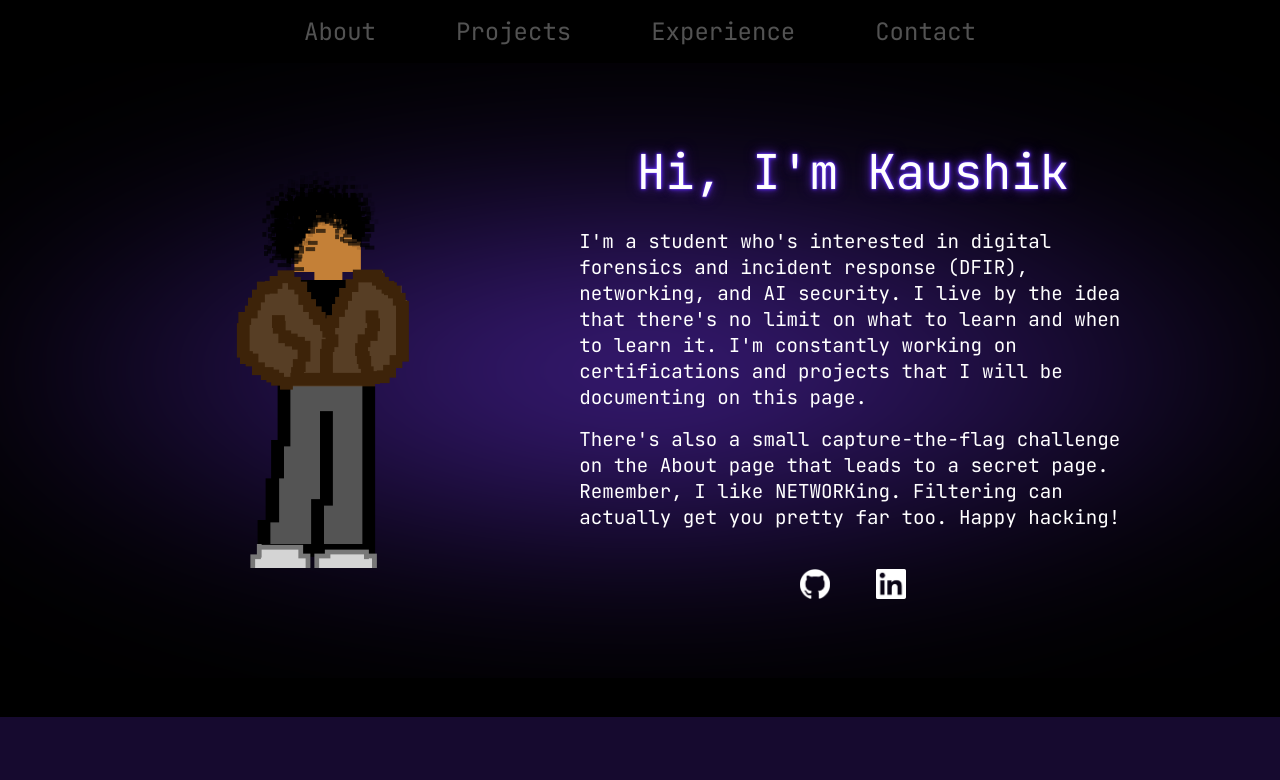
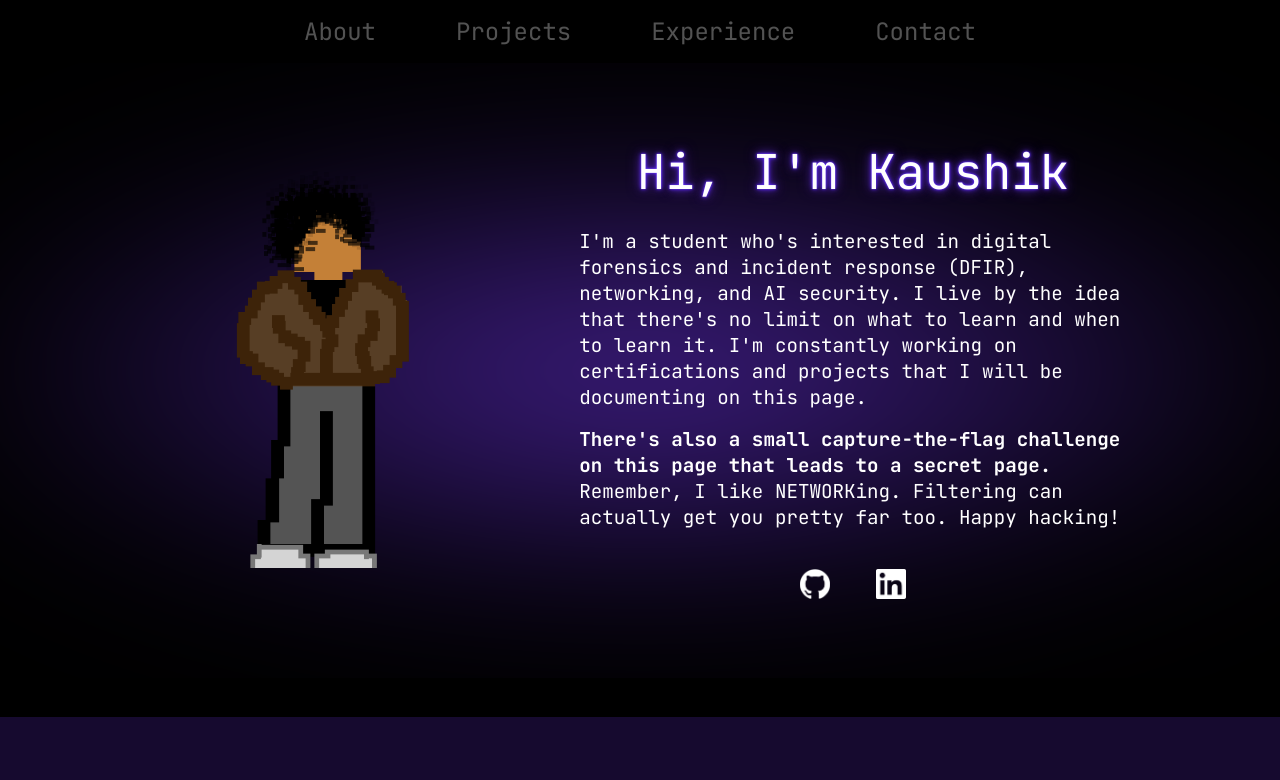
Before and after one commit to kcvenkat/professional-portfolio, a React (Vite) app: page / in a window 1280 px wide. Shown: the top 780 px of the page. Built offline with nearby package versions, Linux system fonts and the light colour scheme.

Commit message:
CTF revamp

```diff
--- a/src/pages/Home.jsx
+++ b/src/pages/Home.jsx
@@ -38,7 +38,7 @@ function Home(){
           <div className = "hero">
             <p className = "title">Hi, I'm Kaushik</p>
             <p className = "content">I'm a student who's interested in digital forensics and incident response (DFIR), networking, and AI security. I live by the idea that there's no limit on what to learn and when to learn it. I'm constantly working on certifications and projects that I will be documenting on this page.</p>
-            <p className="content">There's also a small capture-the-flag challenge on the About page that leads to a secret page. Remember, I like NETWORKing. Filtering can actually get you pretty far too. Happy hacking!</p>
+            <p className="content"><strong>There's also a small capture-the-flag challenge on this page that leads to a secret page.</strong> Remember, I like NETWORKing. Filtering can actually get you pretty far too. Happy hacking!</p>
             <div className = "icons">
                 <a
                 href="https://github.com/kcvenkat"
```
